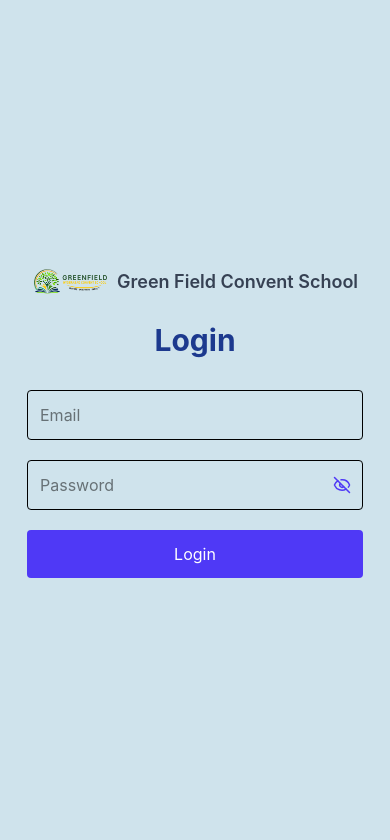
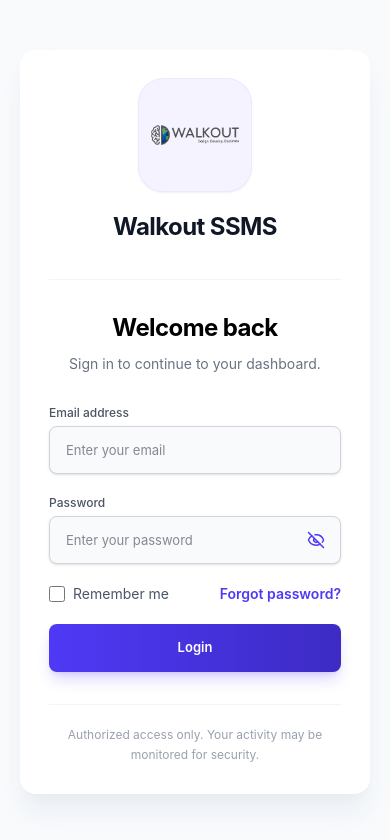
Before and after one commit to dillipsabt/SSMS, a React (Vite) app: page / in a window 390 px wide. Shown: the top 840 px of the page. Built offline with nearby package versions, Linux system fonts and the light colour scheme; no server answers.

Commit message:
login page and navbar api intigration and ui changes

```diff
--- a/src/App.jsx
+++ b/src/App.jsx
@@ -11,6 +11,8 @@
 import StaffLayout from "./layout/StaffLayout";
 import SuperAdminRoutes from "./SuperAdmin/Routes/SuperAdminRoutes";
 import { isSuperAdminTenant } from "./api/tenant";
+import { useDispatch } from "react-redux";
+import { fetchSchoolInfo } from "./features/Admin/SchoolBranding/schoolBrandingSlice";
 
 // ADMIN
 const Dashboard = lazy(() => import("./pages/Admin/Dashboard"));
@@ -252,6 +254,14 @@
 const Notifications = lazy(() => import("./pages/common/Notifications"));
 
 function App() {
+  const dispatch = useDispatch();
+
+  useEffect(() => {
+    if (!isSuperAdminTenant()) {
+      dispatch(fetchSchoolInfo());
+    }
+  }, [dispatch]);
+
   // ✅ Auto token expiry check
   useEffect(() => {
     const token = localStorage.getItem("token");
--- a/src/app/store.js
+++ b/src/app/store.js
@@ -77,6 +77,7 @@
 import teacherAttendanceReducer from "../features/teacher/Attendance/teacherAttendanceSlice";
 import academicYearReducer from "../features/Admin/AcademicYear/academicYearSlice";
 import examinationTypeReducer from "../features/Admin/ExaminationType/examinationTypeSlice";
+import schoolBrandingReducer from "../features/Admin/SchoolBranding/schoolBrandingSlice";
 export const store = configureStore({
   reducer: {
      auth: authReducer,
@@ -156,6 +157,7 @@
     superAdminLocation: superAdminLocationReducer,
     academicYear: academicYearReducer,
     examinationType: examinationTypeReducer,
+    schoolBranding: schoolBrandingReducer,
   },
   middleware: (getDefaultMiddleware) =>
     getDefaultMiddleware({
--- a/src/components/Navbar.jsx
+++ b/src/components/Navbar.jsx
@@ -2,8 +2,7 @@
 import { useNavigate } from "react-router-dom";
 import { useDispatch, useSelector } from "react-redux";
 import { Bell, Menu, UserCircle, Search, Mail } from "lucide-react";
-// import logo from "../assets/logo-color 1.png";
-import logo from "../assets/logo_greenfield_school.png";
+import logo from "../assets/logo-color 1.png";
 import {
   fetchStudentNotifications,
   fetchTeacherNotifications,
@@ -14,8 +13,13 @@
   const navigate = useNavigate();
   const dispatch = useDispatch();
   const role = localStorage.getItem("role");
-  // const tenantName = localStorage.getItem("tenantName");
-  const tenantLogo = localStorage.getItem("tenantLogo");
+  const portalLabel = {
+    admin: "Admin Portal",
+    "teacher-portal": "Teacher Portal",
+    "student-portal": "Student Portal",
+    "parent-portal": "Parent Portal",
+    "staff-portal": "Staff Portal",
+  }[role] || "Portal";
   const [dropdownOpen, setDropdownOpen] = useState(false);
   const [notificationOpen, setNotificationOpen] = useState(false);
   const [searchTerm, setSearchTerm] = useState("");
@@ -24,6 +28,7 @@
   const notificationRef = useRef(null);
 
   const { unreadCount } = useSelector((state) => state.userNotifications);
+  const { schoolName, logoUrl } = useSelector((state) => state.schoolBranding);
 
   useEffect(() => {
     const handleClickOutside = (e) => {
@@ -77,22 +82,36 @@
   };
 
   return (
-    <header className="fixed top-0 left-0 w-full h-16 bg-white shadow z-50 flex items-center justify-between px-4">
+    <header className="fixed left-0 top-0 z-50 flex h-16 w-full items-center justify-between border-b border-gray-200/80 bg-gradient-to-r from-white via-white to-brand-50/30 px-3 shadow-sm backdrop-blur-md sm:px-5">
       {/* LEFT */}
-      <div className="flex items-center gap-2 sm:gap-3">
+      <div className="flex min-w-0 items-center gap-2 sm:gap-4">
         <button
           onClick={onToggleSidebar}
-          className="p-2 bg-gray-100 rounded-md"
+          aria-label="Toggle navigation"
+          className="rounded-lg border border-gray-200 bg-gray-50 p-2 text-gray-600 transition hover:border-brand-100 hover:bg-brand-50 hover:text-brand-600 focus:outline-none focus:ring-2 focus:ring-brand-600/20"
         >
           <Menu size={20} />
         </button>
 
-        <img
-          src={tenantLogo || logo}
-          alt="logo"
-          className="w-32 sm:w-40 object-contain"
-        />
-        <span className="hidden sm:block text-lg font-semibold">{"Green Field Convent School"}</span>
+        <div className="flex min-w-0 items-center gap-3 sm:gap-4">
+          <div className="flex h-12 w-32 shrink-0 items-center justify-center rounded-xl border border-brand-100 bg-gradient-to-br from-brand-50 via-white to-white px-2 shadow-sm ring-1 ring-white sm:h-[3.25rem] sm:w-36">
+            <img
+              src={logoUrl || logo}
+              alt={schoolName || "Walkout SSMS"}
+              className="max-h-full max-w-full object-contain transition-transform duration-200 hover:scale-[1.03]"
+            />
+          </div>
+          <span className="hidden h-9 w-px bg-gradient-to-b from-transparent via-gray-200 to-transparent sm:block" />
+          <div className="hidden min-w-0 border-l-2 border-brand-600/70 pl-3 sm:block">
+            <p className="truncate text-sm font-bold tracking-tight text-gray-900 lg:text-base">
+              {schoolName || "Walkout SSMS"}
+            </p>
+            <p className="mt-0.5 flex items-center gap-1.5 text-[10px] font-semibold uppercase tracking-[0.16em] text-brand-600">
+              <span className="h-1.5 w-1.5 rounded-full bg-brand-600" />
+              {portalLabel}
+            </p>
+          </div>
+        </div>
       </div>
 
       {/* SEARCH (hidden on mobile) */}
--- /dev/null
+++ b/src/features/Admin/SchoolBranding/schoolBrandingAPI.js
@@ -0,0 +1,4 @@
+import API from "../../../api/axios";
+
+export const getSchoolInfo = () =>
+  API.get("/public/school-info", { skipErrorToast: true });
--- /dev/null
+++ b/src/features/Admin/SchoolBranding/schoolBrandingSlice.js
@@ -0,0 +1,39 @@
+import { createSlice } from "@reduxjs/toolkit";
+import { createAppAsyncThunk } from "../../../utils/createAppAsyncThunk";
+import { getSchoolInfo } from "./schoolBrandingAPI";
+
+export const fetchSchoolInfo = createAppAsyncThunk(
+  "schoolBranding/fetchSchoolInfo",
+  async () => (await getSchoolInfo()).data,
+);
+
+const schoolBrandingSlice = createSlice({
+  name: "schoolBranding",
+  initialState: {
+    schoolId: null,
+    schoolName: "",
+    logoUrl: "",
+    loading: false,
+    error: null,
+  },
+  reducers: {},
+  extraReducers: (builder) => {
+    builder
+      .addCase(fetchSchoolInfo.pending, (state) => {
+        state.loading = true;
+        state.error = null;
+      })
+      .addCase(fetchSchoolInfo.fulfilled, (state, action) => {
+        state.loading = false;
+        state.schoolId = action.payload?.schoolId ?? null;
+        state.schoolName = action.payload?.schoolName || "";
+        state.logoUrl = action.payload?.logoUrl || "";
+      })
+      .addCase(fetchSchoolInfo.rejected, (state, action) => {
+        state.loading = false;
+        state.error = action.payload?.message || action.error.message;
+      });
+  },
+});
+
+export default schoolBrandingSlice.reducer;
--- a/src/pages/Login.jsx
+++ b/src/pages/Login.jsx
@@ -1,6 +1,5 @@
 import React, { useState } from "react";
-import logo from "../assets/logo_greenfield_school.png";
-import studentImg from "../assets/student.png";
+import logo from "../assets/logo-color 1.png";
 import { EyeOff } from "lucide-react";
 import EyeIcon from "../assets/eye-icon.svg?react";
 import { useDispatch, useSelector } from "react-redux";
@@ -11,6 +10,7 @@
 export default function Login() {
   const dispatch = useDispatch();
   const { loading } = useSelector((state) => state.auth);
+  const { schoolName, logoUrl } = useSelector((state) => state.schoolBranding);
 
   const [email, setEmail] = useState("");
   const [password, setPassword] = useState("");
@@ -51,49 +51,93 @@
   };
 
   return (
-    <div className="flex min-h-screen">
-      <div
-        className="w-[65%] hidden md:block bg-cover bg-center"
-        style={{ backgroundImage: `url(${studentImg})` }}
-      ></div>
+    <main className="min-h-screen bg-slate-50 lg:grid lg:grid-cols-[minmax(0,1fr)_minmax(420px,0.8fr)]">
+      <section className="relative hidden min-h-screen overflow-hidden bg-gradient-to-br from-brand-900 via-[#312e81] to-brand-700 px-12 py-14 text-white lg:flex lg:flex-col lg:justify-between xl:px-20">
+        <div className="pointer-events-none absolute -right-32 -top-32 h-96 w-96 rounded-full bg-brand-400/20 blur-3xl" />
+        <div className="pointer-events-none absolute -bottom-40 -left-20 h-[28rem] w-[28rem] rounded-full border border-white/10 bg-white/5 blur-2xl" />
+        <div className="pointer-events-none absolute right-16 top-1/2 h-32 w-32 rounded-full border border-white/10" />
 
-      <div className="w-full md:w-[35%] flex items-center justify-center bg-[#cfe3ec]">
-        <div className="w-full max-w-sm px-6">
-
-          <div className="flex items-center justify-center gap-2 mb-6">
-            <img src={logo} alt="logo" className="h-8" />
-            <h1 className="text-lg font-semibold text-gray-700">Green Field Convent School</h1>
+        <div className="relative z-10 flex items-center gap-3 text-sm font-semibold tracking-wide text-white/80">
+          <span className="h-2 w-2 rounded-full bg-brand-400" />
+          SCHOOL ADMINISTRATION SYSTEM
         </div>
 
-          <h2 className="text-3xl font-bold text-center text-blue-900 mb-8">
-            Login
-          </h2>
+        <div className="relative z-10 max-w-xl">
+          <div className="relative mb-8 h-36 w-36">
+            <div className="absolute -inset-3 rounded-[2rem] border border-white/10 bg-white/[0.03]" />
+            <div className="relative flex h-36 w-36 items-center justify-center rounded-[2rem] border border-white/30 bg-white/15 p-4 shadow-2xl shadow-brand-900/30 ring-1 ring-white/10 backdrop-blur-xl">
+              <div className="flex h-full w-full items-center justify-center rounded-2xl border border-white/20 bg-white/90 p-3 shadow-inner">
+                <img
+                  src={logoUrl || logo}
+                  alt={schoolName || "Walkout SSMS"}
+                  className="max-h-full max-w-full object-contain"
+                />
+              </div>
+            </div>
+            <span className="absolute -right-1 top-4 h-2.5 w-2.5 rounded-full bg-brand-400 shadow-lg shadow-brand-400/70" />
+          </div>
+          <p className="mb-3 text-sm font-semibold uppercase tracking-[0.2em] text-brand-100">Welcome back</p>
+          <h1 className="max-w-lg text-4xl font-bold leading-tight tracking-tight xl:text-5xl">
+            {schoolName || "Walkout SSMS"}
+          </h1>
+          <p className="mt-6 max-w-md text-lg leading-8 text-white/70">
+            Manage your school&apos;s operations securely from one connected workspace.
+          </p>
+        </div>
 
-          <form onSubmit={handleSubmit} className="space-y-5">
+        <p className="relative z-10 text-sm text-white/50">Secure access for authorized administrators.</p>
+      </section>
 
+      <section className="flex min-h-screen items-center justify-center bg-slate-50 px-5 py-10 sm:px-8 lg:px-12">
+        <div className="card w-full max-w-md rounded-2xl border-white/80 bg-white/95 p-7 shadow-xl shadow-slate-200/70 sm:p-10">
+          <header className="text-center">
+            <div className="mx-auto mb-5 flex h-28 w-28 items-center justify-center rounded-3xl bg-brand-50 p-3 shadow-sm ring-1 ring-brand-100">
+              <img
+                src={logoUrl || logo}
+                alt={schoolName || "Walkout SSMS"}
+                className="max-h-full max-w-full object-contain"
+              />
+            </div>
+            <h1 className="text-2xl font-bold tracking-tight text-gray-900">
+              {schoolName || "Walkout SSMS"}
+            </h1>
+          </header>
+
+          <div className="mt-9 border-t border-gray-100 pt-8">
+            <h2 className="text-center text-2xl font-bold tracking-tight text-brand-900">Welcome back</h2>
+            <p className="mt-2 text-center text-sm leading-6 text-gray-500">Sign in to continue to your dashboard.</p>
+
+            <form onSubmit={handleSubmit} className="mt-7 space-y-5">
+              <div>
+                <label htmlFor="email" className="form-label">Email address</label>
                 <input
+                  id="email"
                   type="email"
-              placeholder="Email"
+                  placeholder="Enter your email"
                   value={email}
                   onChange={(e) => setEmail(e.target.value)}
-              className="w-full p-3 border rounded"
+                  className="form-input h-12 rounded-lg bg-slate-50 px-4 shadow-sm transition focus:bg-white"
                   required
                 />
+              </div>
 
+              <div>
+                <label htmlFor="password" className="form-label">Password</label>
                 <div className="relative">
                   <input
+                    id="password"
                     type={showPassword ? "text" : "password"}
-                placeholder="Password"
+                    placeholder="Enter your password"
                     value={password}
                     onChange={(e) => setPassword(e.target.value)}
-                className="w-full p-3 border rounded"
+                    className="form-input h-12 rounded-lg bg-slate-50 px-4 pr-12 shadow-sm transition focus:bg-white"
                     required
                   />
 
                   <button
                     type="button"
                     onClick={() => setShowPassword(!showPassword)}
-                className="absolute right-3 top-1/2 -translate-y-1/2 cursor-pointer focus:outline-none"
+                    className="absolute right-3 top-1/2 -translate-y-1/2 rounded-md p-1 text-brand-600 transition hover:bg-brand-50 hover:text-brand-700 focus:outline-none focus:ring-2 focus:ring-brand-600 focus:ring-offset-2"
                     aria-label={showPassword ? "Hide password" : "Show password"}
                   >
                     {showPassword ? (
@@ -103,16 +147,32 @@
                     )}
                   </button>
                 </div>
+              </div>
+
+              <div className="flex items-center justify-between gap-4 text-sm">
+                <label className="flex items-center gap-2 text-gray-600">
+                  <input type="checkbox" className="h-4 w-4 rounded border-gray-300 text-brand-600 focus:ring-brand-600" />
+                  Remember me
+                </label>
+                <button type="button" className="font-semibold text-brand-600 transition hover:text-brand-700">
+                  Forgot password?
+                </button>
+              </div>
 
               <button
                 type="submit"
-              className="w-full bg-brand-600 hover:bg-brand-700 text-white py-3 rounded transition"
+                className="btn-primary h-12 w-full justify-center rounded-lg bg-gradient-to-r from-brand-600 to-brand-700 font-semibold shadow-lg shadow-brand-600/20 transition duration-200 hover:-translate-y-0.5 hover:shadow-xl hover:shadow-brand-600/25 active:translate-y-0"
               >
                 {loading ? "Logging in..." : "Login"}
               </button>
             </form>
           </div>
+
+          <footer className="mt-8 border-t border-gray-100 pt-5 text-center text-xs leading-5 text-gray-400">
+            Authorized access only. Your activity may be monitored for security.
+          </footer>
         </div>
-    </div>
+      </section>
+    </main>
   );
 }
```
Lines whose indentation alone changed are shown as unchanged.
